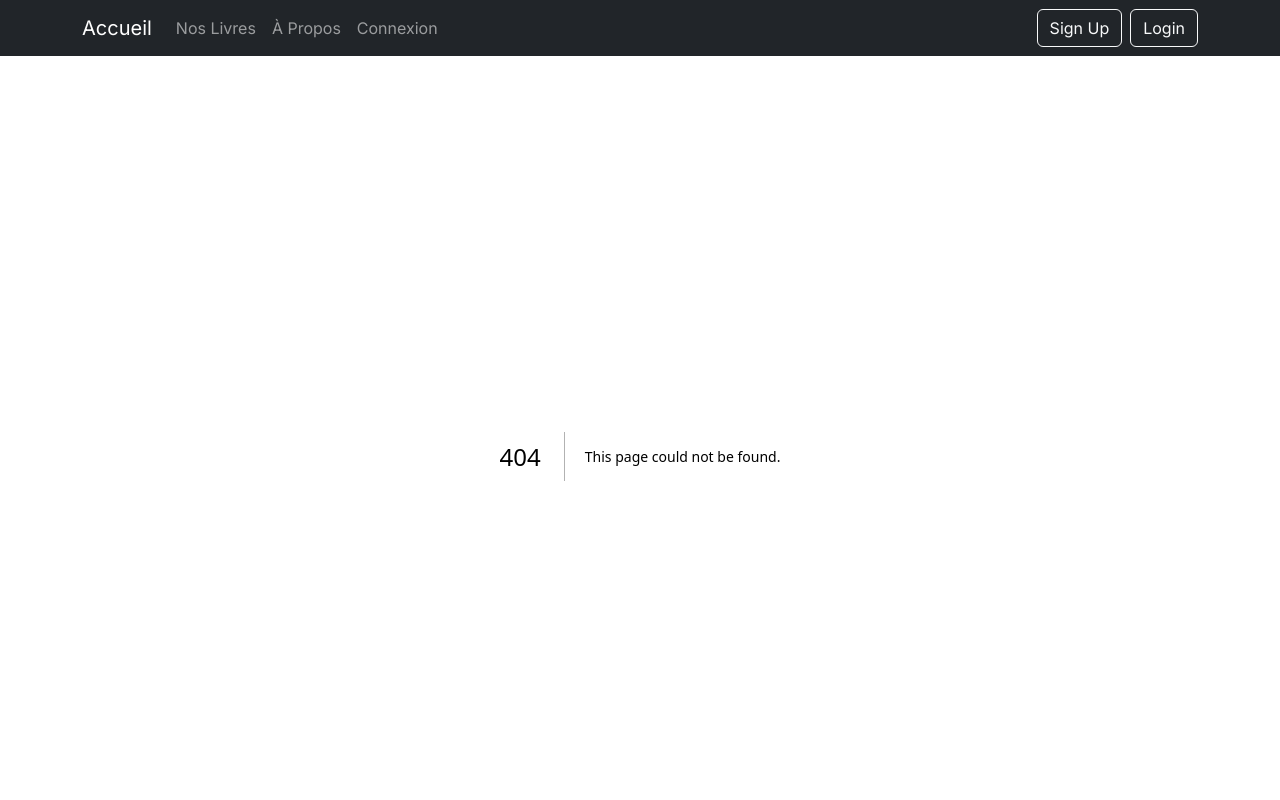
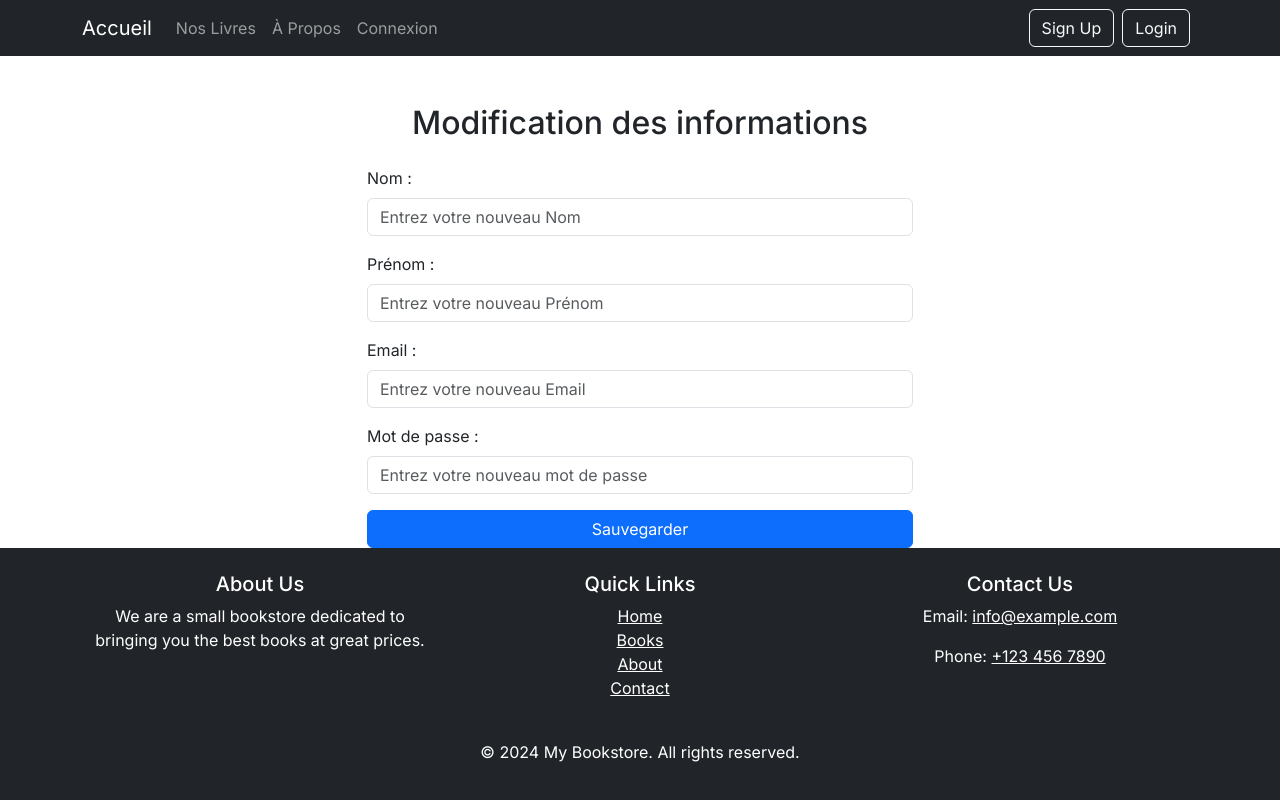
Before and after one commit to Zadig2b/librairie-interpromo, a Next.js app in the folder librairie-front/: page /monCompte/edition in a window 1280 px wide. Before the commit this address had no page. Shown: the top 800 px of the page. Built offline with nearby package versions, Linux system fonts and the light colour scheme.

Commit message:
page monCompte et edition du Compte

```diff
--- a/librairie-front/src/app/connexion/page.jsx
+++ b/librairie-front/src/app/connexion/page.jsx
@@ -1,5 +1,5 @@
 "use client"
-import React from 'react';
+import React, { useState, useEffect } from 'react';
 
 export default function ConnexionPage() {
     return (
--- /dev/null
+++ b/librairie-front/src/app/monCompte/edition/page.jsx
@@ -0,0 +1,67 @@
+"use client"
+import React, { useState } from 'react';
+
+export default function editionCompte() {
+    return (
+        <div className="container mt-5">
+            <div className="row justify-content-center">
+                <div className="col-md-6">
+                    <h2 className="text-center mb-4">Modification des informations</h2>
+                    <form action="/connexion" method="post">
+                        <div className="mb-3">
+                            <label htmlFor="Nom" className="form-label">Nom :</label>
+                            <input
+                                type="text"
+                                id="Nom"
+                                name="Nom"
+                                className="form-control"
+                                required
+                                placeholder="Entrez votre nouveau Nom"
+                            />
+                        </div>
+
+                        <div className="mb-3">
+                            <label htmlFor="prenom" className="form-label">Prénom :</label>
+                            <input
+                                type="text"
+                                id="prenom"
+                                name="prenom"
+                                className="form-control"
+                                required
+                                placeholder="Entrez votre nouveau Prénom"
+                            />
+                        </div>
+
+                        <div className="mb-3">
+                            <label htmlFor="email" className="form-label">Email :</label>
+                            <input
+                                type="email"
+                                id="email"
+                                name="email"
+                                className="form-control"
+                                required
+                                placeholder="Entrez votre nouveau Email"
+                            />
+                        </div>
+
+                        <div className="mb-3">
+                            <label htmlFor="password" className="form-label">Mot de passe :</label>
+                            <input
+                                type="password"
+                                id="password"
+                                name="password"
+                                className="form-control"
+                                required
+                                placeholder="Entrez votre nouveau mot de passe"
+                            />
+                        </div>
+
+                        <div className="d-grid">
+                            <button type="submit" className="btn btn-primary btn-block">Sauvegarder</button>
+                        </div>
+                    </form>
+                </div>
+            </div>
+        </div>
+    );
+}
--- a/librairie-front/src/components/Navbar.jsx
+++ b/librairie-front/src/components/Navbar.jsx
@@ -19,12 +19,12 @@ export default function Navbar() {
               <Link href="/about" className="nav-link">À Propos</Link>
             </li>
             <li className="nav-item">
-              <Link href="/login" className="nav-link">Connexion</Link>
+              <Link href="/connexion" className="nav-link">Connexion</Link>
             </li>
           </ul>
           <div className="d-flex">
-            <button className="btn btn-outline-light me-2" type="button">Sign Up</button>
-            <button className="btn btn-outline-light" type="button">Login</button>
+            <a href="/inscription" className="btn btn-outline-light me-2">Sign Up</a>
+            <a href="/connexion" className="btn btn-outline-light me-2">Login</a>
           </div>
         </div>
       </div>
```
Also changed, not shown: librairie-front/src/app/inscription/page.jsx (+28 -10 lines), librairie-front/src/app/monCompte/page.jsx (added, +20 -0 lines).
